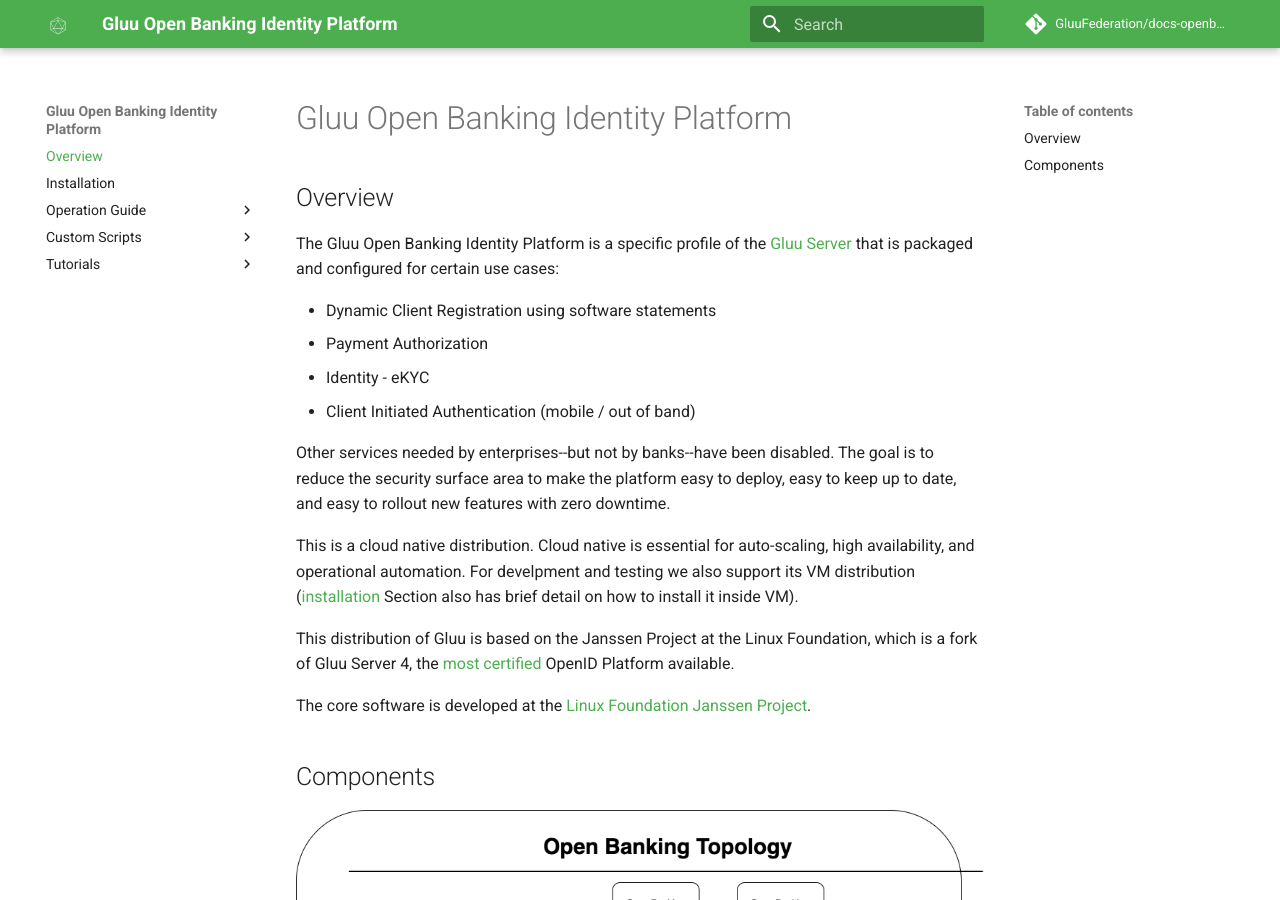
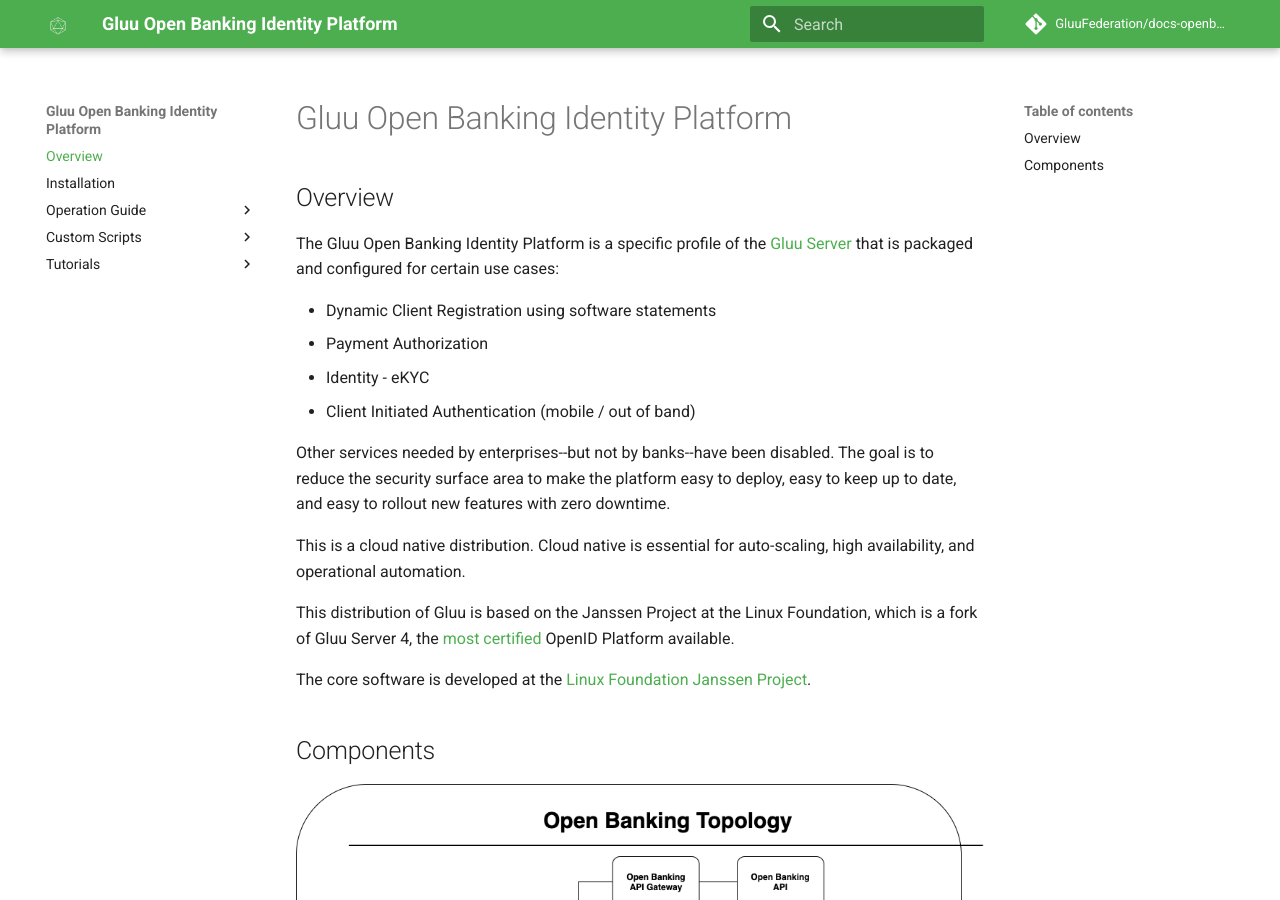
Before and after one commit to GluuFederation/docs-openbanking-prod, an MkDocs documentation site: the page built from docs/source/index.md, in a window 1280 px wide and 900 px high. Built offline with MkDocs 1.6.1 and Material for MkDocs 9.7.7, drawn with Linux system fonts in a browser that asks for light colours; comment, search, counter and statistics services are not loaded.

Commit message:
Update index.md
Commented VM distribution installation

```diff
--- a/docs/source/index.md
+++ b/docs/source/index.md
@@ -11,7 +11,7 @@ The Gluu Open Banking Identity Platform is a specific profile of the [Gluu Serve
 
 Other services needed by enterprises--but not by banks--have been disabled. The goal is to reduce the security surface area to make the platform easy to deploy, easy to keep up to date, and easy to rollout new features with zero downtime.
 
-This is a cloud native distribution. Cloud native is essential for auto-scaling, high availability, and operational automation. For develpment and testing we also support its VM distribution ([installation](https://gluu.org/docs/openbanking/install-cn/#vm-based-distribution) Section also has brief detail on how to install it inside VM).
+This is a cloud native distribution. Cloud native is essential for auto-scaling, high availability, and operational automation. <!---For develpment and testing we also support its VM distribution ([installation](https://gluu.org/docs/openbanking/install-cn/#vm-based-distribution) Section also has brief detail on how to install it inside VM). -->
 
 This distribution of Gluu is based on the Janssen Project at the Linux Foundation, which is a fork of Gluu Server 4, the [most certified](https://openid.net/certification) OpenID Platform available.
 
```
